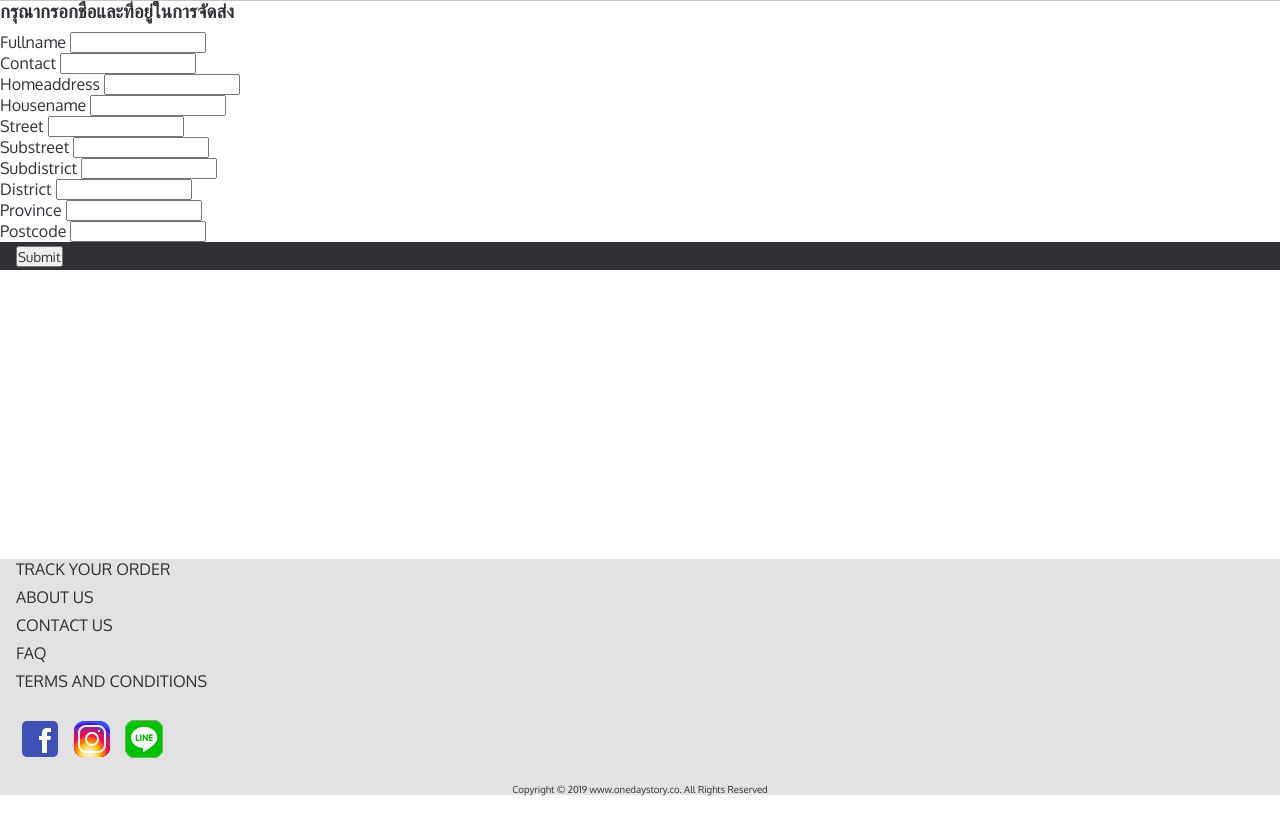
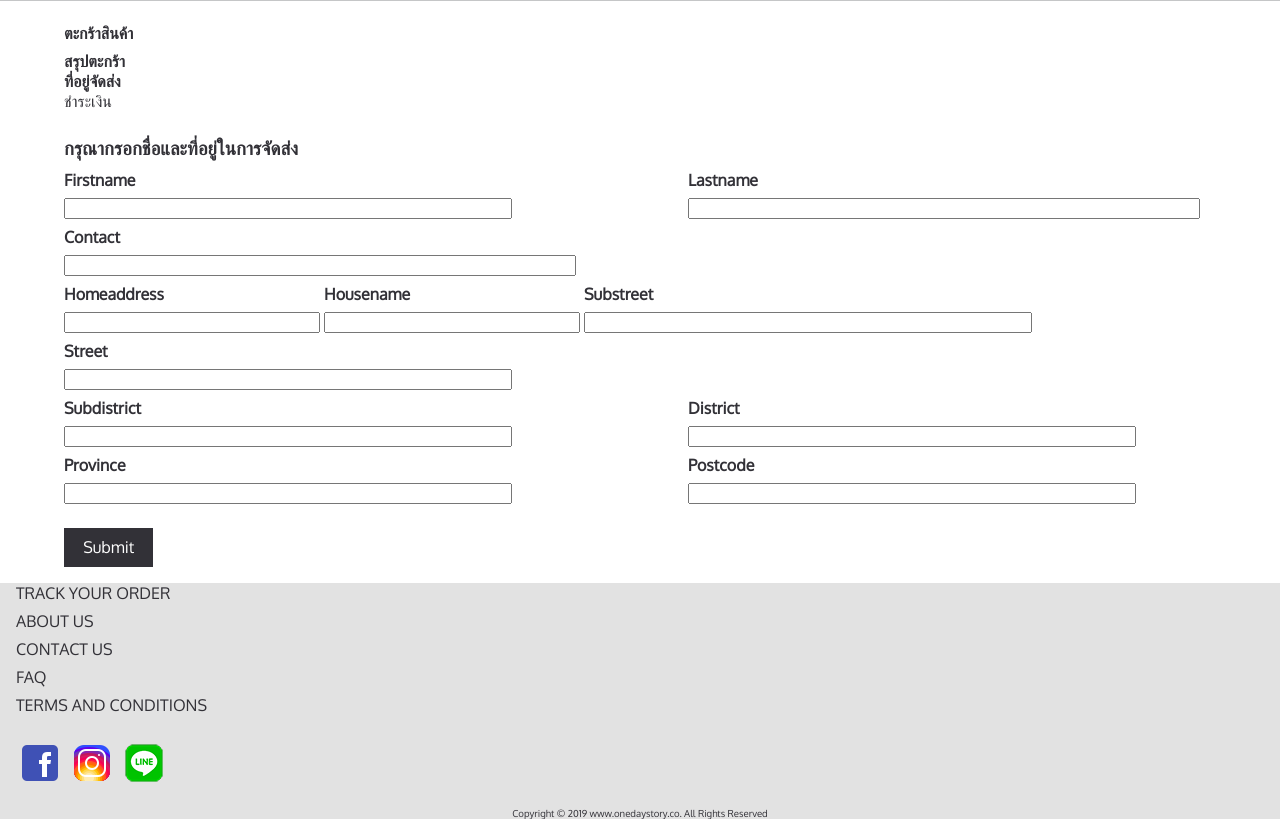
Before and after one commit to piekk/onedaystory, a Python web app: template artapp/templates/address.html in a window 1280 px wide. Shown: the part 73-892 px from the top of the page. Before the commit the page ends 869 px from the top, so only its background shows below. Run offline with Jinja, Linux system fonts and the light colour scheme; the template is opened without the code that fills it, so the values that code supplies are empty, except form fields; form fields are guessed from the names that the template uses.

Commit message:
update address.html

```diff
--- a/artapp/forms.py
+++ b/artapp/forms.py
@@ -164,7 +164,8 @@ class Password_change(FlaskForm):
     submit = SubmitField('Submit')
 
 class Ship_Address(FlaskForm):
-    fullname = StringField('ชื่อและนามสกุล', validators=[DataRequired()])
+    firstname = StringField('ชื่อ', validators=[DataRequired()])
+    lastname = StringField('นามสกุล', validators=[DataRequired()])
     contact = StringField('เบอร์ติดต่อ', validators=[DataRequired()])
     homeaddress = StringField('บ้านเลขที่', validators=[DataRequired()])
     housename = StringField('หมู่บ้าน/คอนโด')
--- a/artapp/static/css/responsive.css
+++ b/artapp/static/css/responsive.css
@@ -121,10 +121,16 @@ footer .social-media{
   padding: 1em 1em;
 }
 
-
+/* button style */
+input[type="submit" i]{
+  border-style: none;
+}
 /* general font style */
 h3, h4{
   margin-top: 0.5em;
+  margin-bottom: 0.5em;
+}
+label{
   margin-bottom: 0.5em;
 }
 
@@ -180,7 +186,12 @@ a{
 .hide{
   display: none;
 }
-
+.halfw{
+  width: calc(40vw);
+}
+.quaterw{
+  width: calc(20vw);
+}
 /*swipe style*/
 
 .swiper-slide {
@@ -253,9 +264,10 @@ a{
 
 
 .button{
-  padding: 0.2em 1em;
+  padding: 0.6em 1.2em;
   background-color: #323137;
   color: white;
+  font-size: 1em;
 }
 
 .btn-detail a{
@@ -330,6 +342,17 @@ a{
   margin-left: auto;
   margin-right: auto;
 }
+.divright{
+  text-align: right;
+  margin-right: 1em;
+}
+.divspan{
+  display: inline-block;
+}
+.wrapper{
+  margin-top: 0.5em;
+  margin-bottom: 0.5em;
+}
 
 /* list style */
 
@@ -360,11 +383,31 @@ th.cart_product{
   width: 120px;
   height: 120px;
 }
+
+tfoot{
+  background: #efefef;
+  border: none;
+  vertical-align: middle;
+  font-size: 1em;
+  color: #737373;
+  padding: 10px 0px;
+}
 td{
   text-align: center;
-  border: 1px solid #737373;
 }
-
+/* form style */
+.large_field{
+  width: calc(80vw);
+}
+.med_field{
+  width: calc(40vw);
+}
+.small_field{
+  width: calc(35vw);
+}
+.v_small_field{
+  width: calc(20vw);
+}
 /* screen size */
 .lscreen{
   display: none;
--- a/artapp/templates/address.html
+++ b/artapp/templates/address.html
@@ -3,62 +3,96 @@
     {% if message %}
     {{message}}
     {% else %}
+    <div class="break"></div>
+    <div class= "norm">
+      <div>
+        <h4>ตะกร้าสินค้า</h4>
+      </div>
+      <ul class="norm">
+        <li class="bold">สรุปตะกร้า</li>
+        <li class="bold">ที่อยู่จัดส่ง</li>
+        <li>ชำระเงิน</li>
+      </ul>
+    </div>
+    <div class="break"></div>
+
+    <div class = "norm"</div>
       <form class ="center" method="POST">
+        {{ form.hidden_tag() }}
         <h3>กรุณากรอกชื่อและที่อยู่ในการจัดส่ง</h3>
-        {{ form.hidden_tag() }}
+        <div class="wrapper">
+          <div class="halfw divspan">
+            {{form.firstname.label(class_="bck bold")}}
+            {{form.firstname(class_="small_field") }}
+          </div>
+          <div class ="halfw fl-right">
+            {{form.lastname.label (class_="bck bold")}}
+            {{form.lastname(class_="med_field") }}
+          </div>
+        </div>
+        <div class="wrapper">
+          <div>
+            {{ form.contact.label(class_="bck bold") }}
+            {{ form.contact(class_="med_field") }}
+            <span class="errors">{% for error in form.contact.errors %}{{ error }}{% endfor %}</span>
+          </div>
+        </div>
+        <div class="wrapper">
+          <div class ="quaterw divspan">
+            {{ form.homeaddress.label(class_="bck bold") }}
+            {{ form.homeaddress(class_="v_small_field") }}
+            <span class="errors">{% for error in form.homeaddress.errors %}{{ error }}{% endfor %}</span>
+          </div>
+          <div class = "quater divspan">
+            {{ form.housename.label(class_="bck bold") }}
+            {{ form.housename(class_="v_small_field") }}
+          </div>
+          <div class = "halfw divspan">
+            {{ form.substreet.label(class_="bck bold") }}
+            {{ form.substreet(class_="small_field") }}
+          </div>
+        </div>
 
         <div class="wrapper">
-              {{form.fullname.label}}
-              {{form.fullname}}
+
+          <div class = "halfw divspan">
+            {{ form.street.label(class_="bck bold") }}
+            {{ form.street(class_="small_field") }}
           </div>
+        </div>
+
         <div class="wrapper">
-              {{ form.contact.label }}
-              {{ form.contact }}
-            <span class="errors">{% for error in form.contact.errors %}{{ error }}{% endfor %}</span>
-            </div>
-            <div class="wrapper">
-              {{ form.homeaddress.label }}
-              {{ form.homeaddress }}
-            <span class="errors">{% for error in form.homeaddress.errors %}{{ error }}{% endfor %}</span>
-            </div>
-            <div class="wrapper">
-              {{ form.housename.label }}
-              {{ form.housename }}
-            <span class="errors">{% for error in form.housename.errors %}{{ error }}{% endfor %}</span>
-            </div>
-            <div class="wrapper">
-              {{ form.street.label }}
-              {{ form.street }}
-            <span class="errors">{% for error in form.street.errors %}{{ error }}{% endfor %}</span>
-            </div>
-            <div class="wrapper">
-              {{ form.substreet.label }}
-              {{ form.substreet }}
-            <span class="errors">{% for error in form.substreet.errors %}{{ error }}{% endfor %}</span>
-            </div>
-            <div class="wrapper">
-              {{ form.subdistrict.label }}
-              {{ form.subdistrict }}
+          <div class = "halfw divspan">
+            {{ form.subdistrict.label(class_="bck bold") }}
+            {{ form.subdistrict(class_="small_field") }}
             <span class="errors">{% for error in form.subdistrict.errors %}{{ error }}{% endfor %}</span>
           </div>
-            <div class="wrapper">
-              {{ form.district.label }}
-              {{ form.district }}
+          <div class="halfw fl-right">
+            {{ form.district.label(class_="bck bold") }}
+            {{ form.district(class_="small_field") }}
             <span class="errors">{% for error in form.district.errors %}{{ error }}{% endfor %}</span>
           </div>
+        </div>
+
         <div class="wrapper">
-              {{ form.province.label }}
-              {{ form.province}}
+          <div class = "halfw divspan">
+            {{ form.province.label(class_="bck bold") }}
+            {{ form.province(class_="small_field") }}
             <span class="errors">{% for error in form.province.errors %}{{ error }}{% endfor %}</span>
           </div>
-            <div class="wrapper">
-              {{ form.postcode.label }}
-              {{ form.postcode }}
+          <div class="halfw fl-right">
+            {{ form.postcode.label(class_="bck bold") }}
+            {{ form.postcode(class_="small_field") }}
             <span class="errors">{% for error in form.postcode.errors %}{{ error }}{% endfor %}</span>
           </div>
-            <div class="button">
-              {{ form.submit }}
         </div>
+        <div class="break"></div>
+
+        <div class="norm">
+          {{ form.submit(class_="button") }}
+        </div>
+
       </form>
+      <div class="break"></div>
     {% endif %}
 {% endblock %}
```
Also changed, not shown: artapp/models.py (+26 -8 lines), artapp/routes.py (+22 -2 lines), artapp/templates/cart.html (+57 -6 lines). Lines whose indentation alone changed are shown as unchanged.
